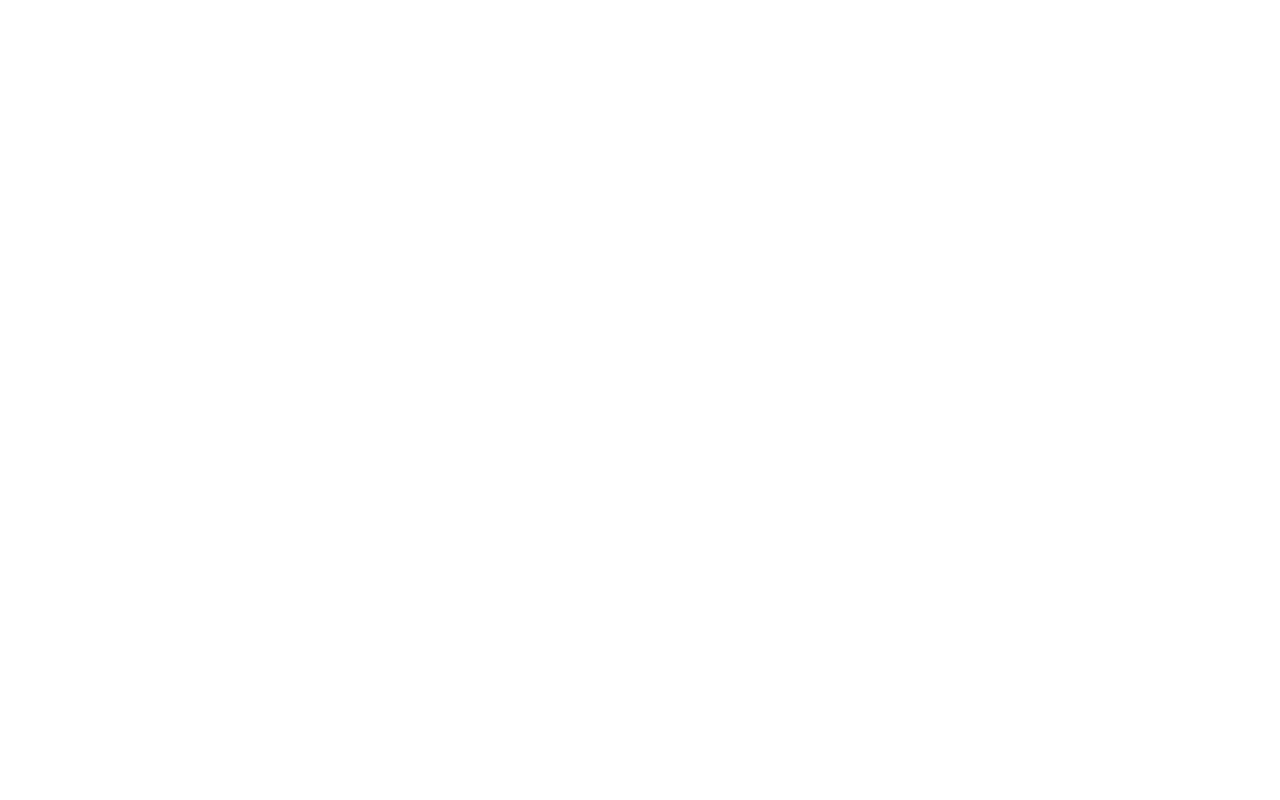
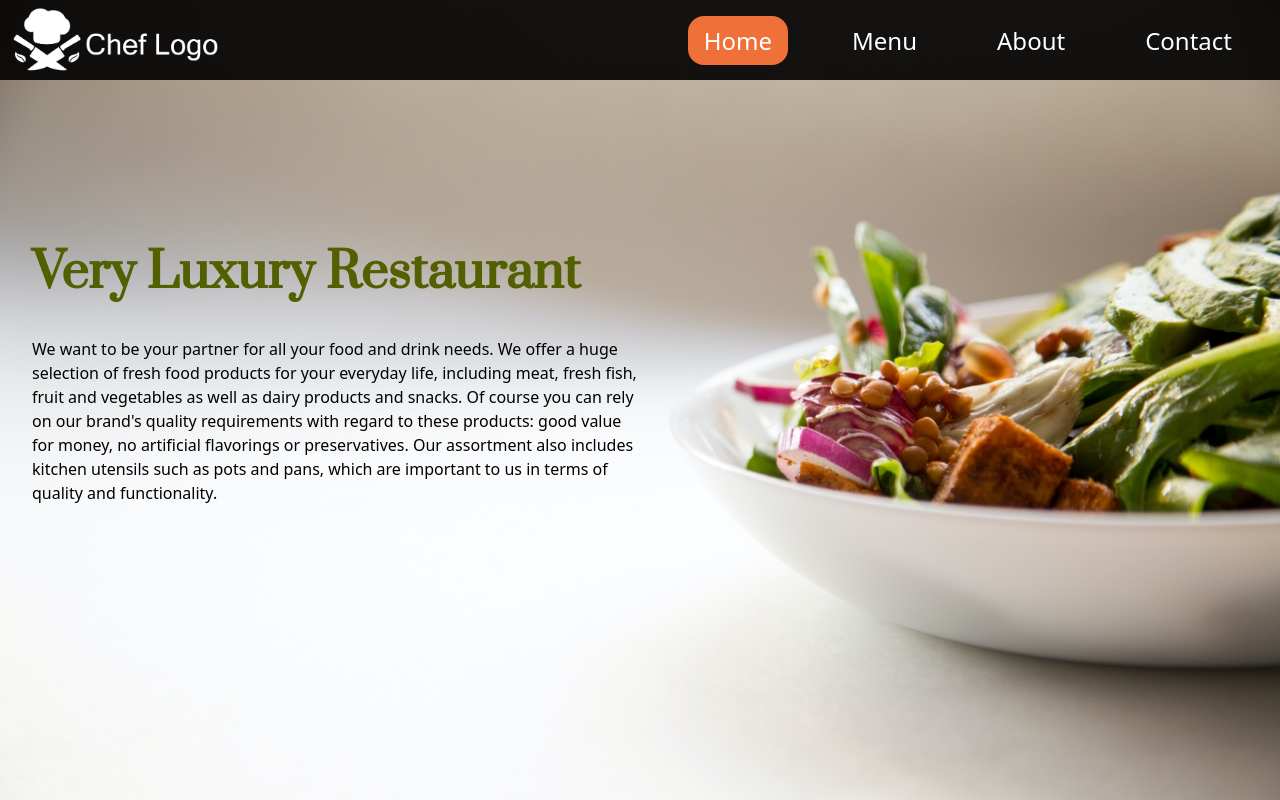
Before and after one commit to RezaVG/restaurant-page, a website built with webpack: page dist/index.html in a window 1280 px wide. Built offline with Linux system fonts and the light colour scheme.

Commit message:
added hard coded html for homepage

```diff
--- a/package.json
+++ b/package.json
@@ -9,6 +9,8 @@
   "author": "",
   "license": "ISC",
   "devDependencies": {
+    "css-loader": "^6.7.1",
+    "style-loader": "^3.3.1",
     "webpack": "^5.74.0",
     "webpack-cli": "^4.10.0"
   }
--- a/src/index.js
+++ b/src/index.js
@@ -1 +1,3 @@
+import "./style.css";
+
 console.log("Hello, World!");
--- /dev/null
+++ b/src/style.css
@@ -0,0 +1,67 @@
+@import url("https://fonts.googleapis.com/css2?family=Prata&display=swap");
+:root {
+  font-family: system-ui, -apple-system, BlinkMacSystemFont, "Segoe UI", Roboto,
+    Oxygen, Ubuntu, Cantarell, "Open Sans", "Helvetica Neue", sans-serif;
+}
+*,
+*::after,
+*::before {
+  margin: 0;
+  padding: 0;
+  box-sizing: border-box;
+}
+
+body {
+  background-image: url("./image.jpg");
+  background-size: cover;
+}
+
+header {
+  height: 5rem;
+  background-color: rgba(0, 0, 0, 0.9);
+  display: flex;
+  align-items: center;
+}
+
+header img {
+  height: 4.5rem;
+  margin-right: auto;
+}
+
+header ul {
+  display: flex;
+  list-style: none;
+  gap: 3rem;
+  padding-right: 2rem;
+}
+
+header a {
+  text-decoration: none;
+  color: white;
+  font-size: 1.5rem;
+  padding: 0.5rem 1rem;
+}
+
+header a.active {
+  background-color: #ef7038;
+  border-radius: 1rem;
+}
+#content {
+  width: 50%;
+  margin-top: 10rem;
+  padding-left: 2rem;
+  display: flex;
+  flex-direction: column;
+}
+
+h1 {
+  font-family: "Prata", serif;
+  font-size: 3rem;
+  color: rgb(83, 96, 1);
+  margin-bottom: 2rem;
+}
+
+p {
+  line-height: 1.5rem;
+  font-weight: 500;
+}
--- a/webpack.config.js
+++ b/webpack.config.js
@@ -6,4 +6,12 @@ module.exports = {
     filename: "main.js",
     path: path.resolve(__dirname, "dist"),
   },
+  module: {
+    rules: [
+      {
+        test: /\.css$/i,
+        use: ["style-loader", "css-loader"],
+      },
+    ],
+  },
 };
```
Also changed, not shown: dist/55c0f67dec4371e21498.jpg (added), dist/index.html, dist/main.js, src/image.jpg (added), src/logo.png (added), 1 other file.
